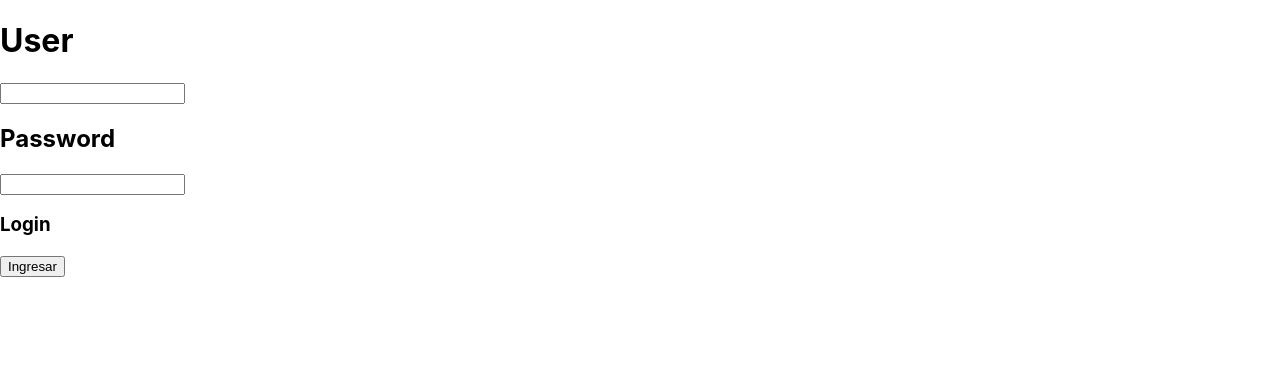
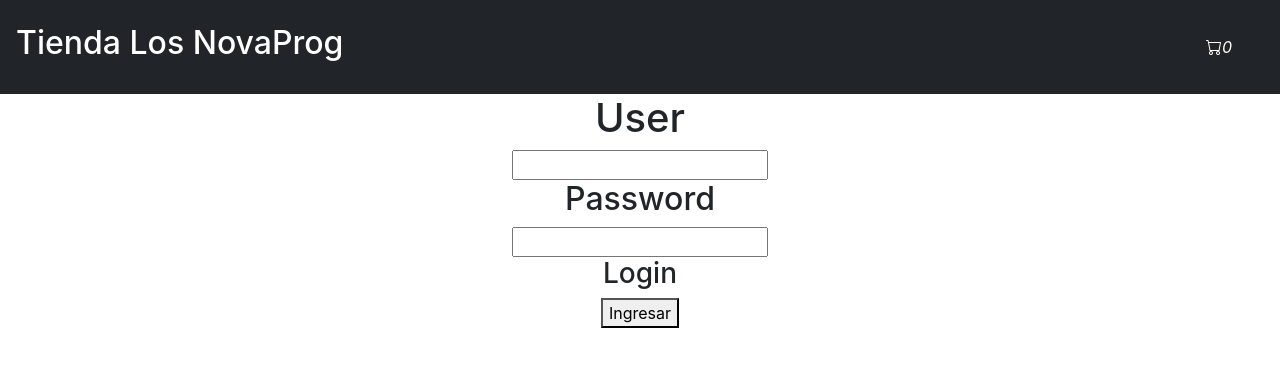
Before and after one commit to Novatos-kosod/Sprint2, a React (Create React App) app: page / in a window 1280 px wide. Shown: the top 366 px of the page. Built offline with nearby package versions, Linux system fonts and the light colour scheme.

Commit message:
Agregar barra de navegacion y bootstrap5

```diff
--- a/public/index.html
+++ b/public/index.html
@@ -10,6 +10,16 @@
       content="Web site created using create-react-app"
     />
     <link rel="apple-touch-icon" href="%PUBLIC_URL%/logo192.png" />
+    <link
+      href="https://cdn.jsdelivr.net/npm/bootstrap@5.2.2/dist/css/bootstrap.min.css"
+      rel="stylesheet"
+      integrity="sha384-Zenh87qX5JnK2Jl0vWa8Ck2rdkQ2Bzep5IDxbcnCeuOxjzrPF/et3URy9Bv1WTRi"
+      crossorigin="anonymous"
+    />
+    <link
+      rel="stylesheet"
+      href="https://cdn.jsdelivr.net/npm/bootstrap-icons@1.9.1/font/bootstrap-icons.css"
+    />
     <!--
       manifest.json provides metadata used when your web app is installed on a
       user's mobile device or desktop. See https://developers.google.com/web/fundamentals/web-app-manifest/
--- a/src/App.js
+++ b/src/App.js
@@ -1,13 +1,15 @@
 import './App.css';
 import Login from'./components/Login';
+import Navbar from './components/Navbar';
 
 function App() {
   return (
     <div className="App">
+      <Navbar />
       <Login/>
 
     </div>
   );
 }
 
-export default Login;
+export default App;
--- /dev/null
+++ b/src/components/Navbar.js
@@ -0,0 +1,26 @@
+import React from "react";
+
+const Navbar = () => {
+  return (
+    <>
+      <nav className="navbar navbar-light bg-dark min-vw-100">
+        <h2 className="p-3 text-white">Tienda Los NovaProg</h2>
+        <ul className="navbar-nav">
+          <li className="nav-item">
+            <a
+              className="nav-link text-white"
+              data-bs-toggle="modal"
+              data-bs-target="#modal"
+            >
+              <i className="bi bi-cart mx-5" id="carritoContenedor">
+                0
+              </i>
+            </a>
+          </li>
+        </ul>
+      </nav>
+    </>
+  );
+};
+
+export default Navbar;
```
